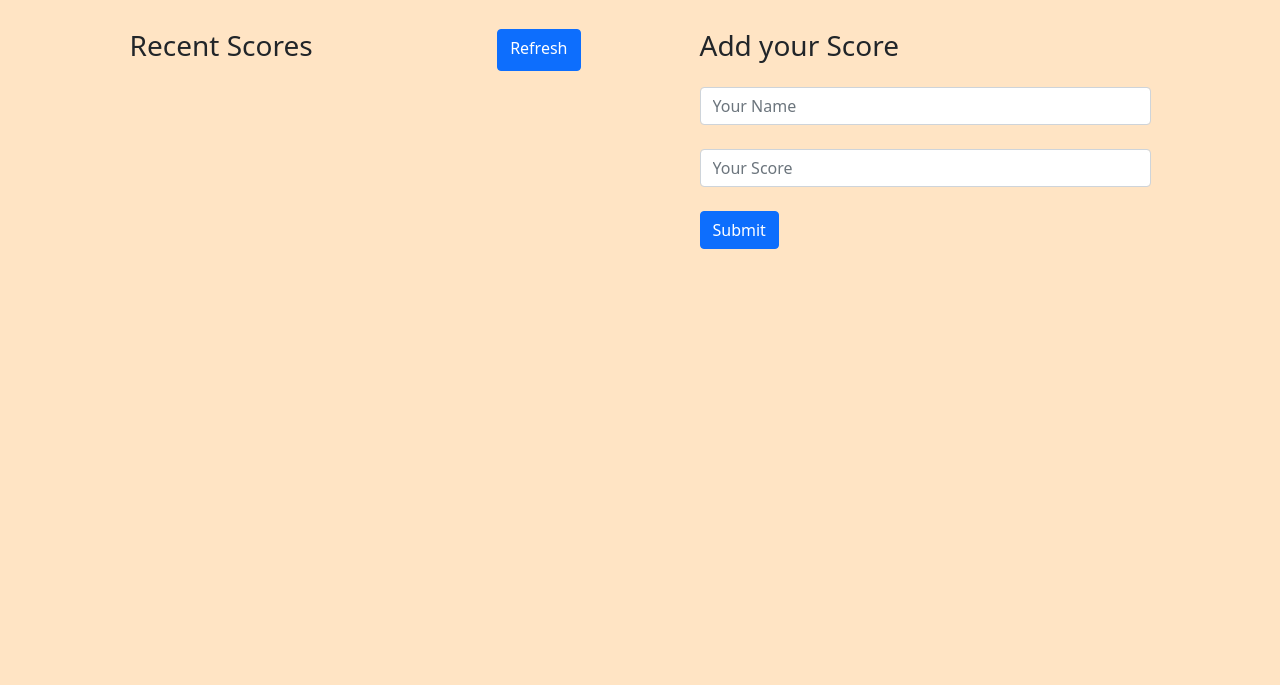
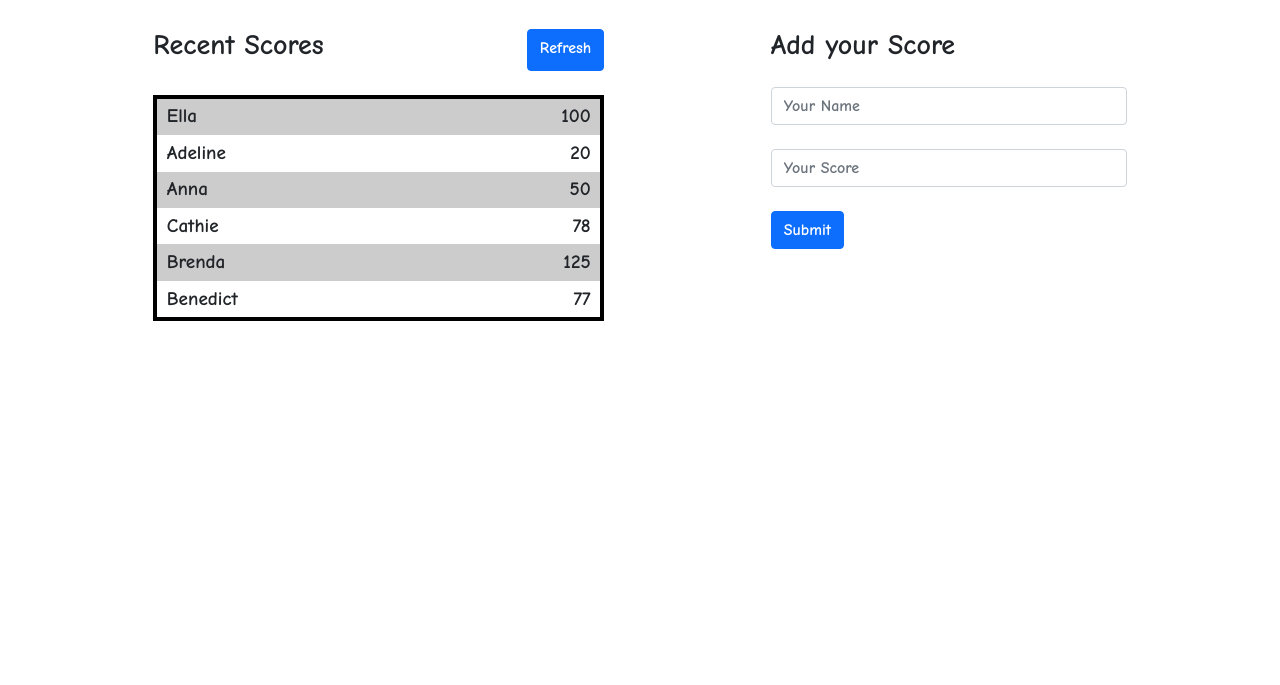
Before and after one commit to Cathella/leaderBoard, a website built with webpack: page src/template.html in a window 1280 px wide. Shown: the part 115-800 px from the top of the page. Built offline with nearby package versions, Linux system fonts and the light colour scheme.

Commit message:
get scores from score.js

```diff
--- a/src/index.js
+++ b/src/index.js
@@ -1,3 +1,5 @@
 import './style.css';
 
-console.log("hey there");
+import leaderboard from './scores';
+
+leaderboard();
--- /dev/null
+++ b/src/scores.js
@@ -0,0 +1,41 @@
+const scores = [
+  {
+    name: 'Ella',
+    score: 100,
+  },
+  {
+    name: 'Adeline',
+    score: 20,
+  },
+  {
+    name: 'Anna',
+    score: 50,
+  },
+  {
+    name: 'Cathie',
+    score: 78,
+  },
+  {
+    name: 'Brenda',
+    score: 125,
+  },
+  {
+    name: 'Benedict',
+    score: 77,
+  },
+];
+
+const leaderboard = () => {
+  let newScore = '';
+  scores.forEach((leader) => {
+    newScore += `
+    <li>
+      <span>${leader.name}</span>
+      <span>${leader.score}</span>
+    </li>`;
+  });
+
+  document.querySelector('.board').innerHTML = newScore;
+}
+
+export default leaderboard;
--- a/src/style.css
+++ b/src/style.css
@@ -1,3 +1,27 @@
-body {
-  background: bisque;
+@import url('https://fonts.googleapis.com/css2?family=Comic+Neue:wght@700&display=swap');
+
+* {
+  font-family: 'Comic Neue', cursive;
 }
+
+ul {
+  margin: 0;
+  padding: 0;
+  border: 4px solid black;
+}
+
+li {
+  display: flex;
+  flex-direction: row;
+  align-items: center;
+  justify-content: space-between;
+  background-color: #fff;
+  margin: 0;
+  padding: .2em .5em;
+  font-weight: bold;
+  font-size: 1.2em;
+}
+
+li:nth-child(odd) {
+  background-color: #ccc;
+}
--- a/src/template.html
+++ b/src/template.html
@@ -13,13 +13,13 @@
       <h1>LeaderBoard</h1>
       <div class="row mt-5">
         <div class="col-lg-5 mx-auto">
-          <div class="d-flex justify-content-between">
+          <div class="d-flex justify-content-between mb-4">
             <h3>Recent Scores</h3>
             <a href="#" class="btn btn-primary">Refresh</a>
           </div>
           <ul class="board"></ul>
         </div>
-        <div class="col-lg-5 mx-auto">
+        <div class="col-lg-4 mx-auto">
           <div class="">
             <h3>Add your Score</h3>
             <form action="#">
```
